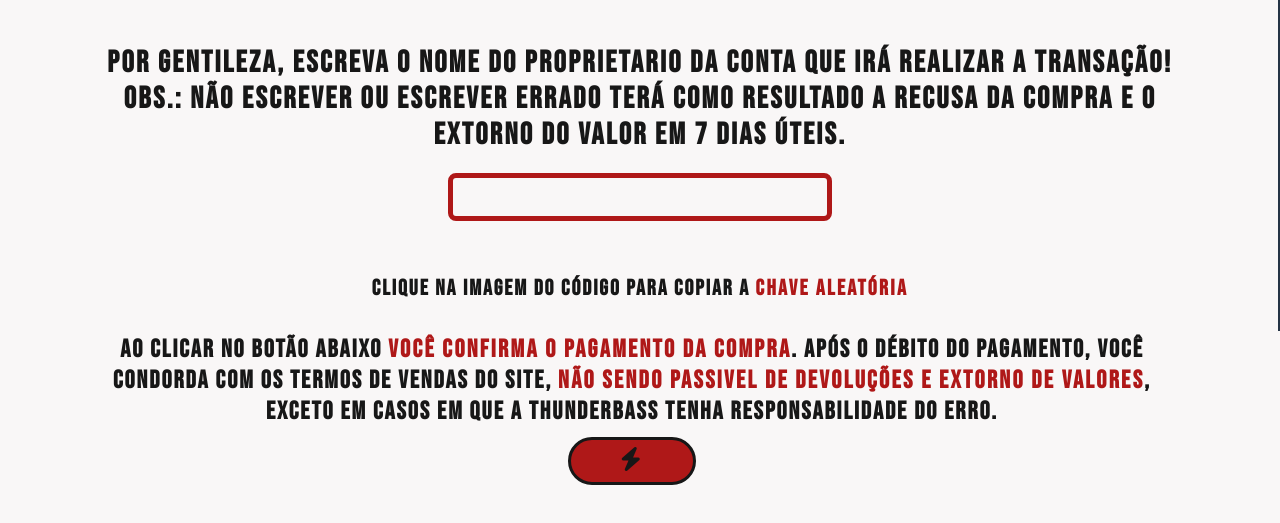
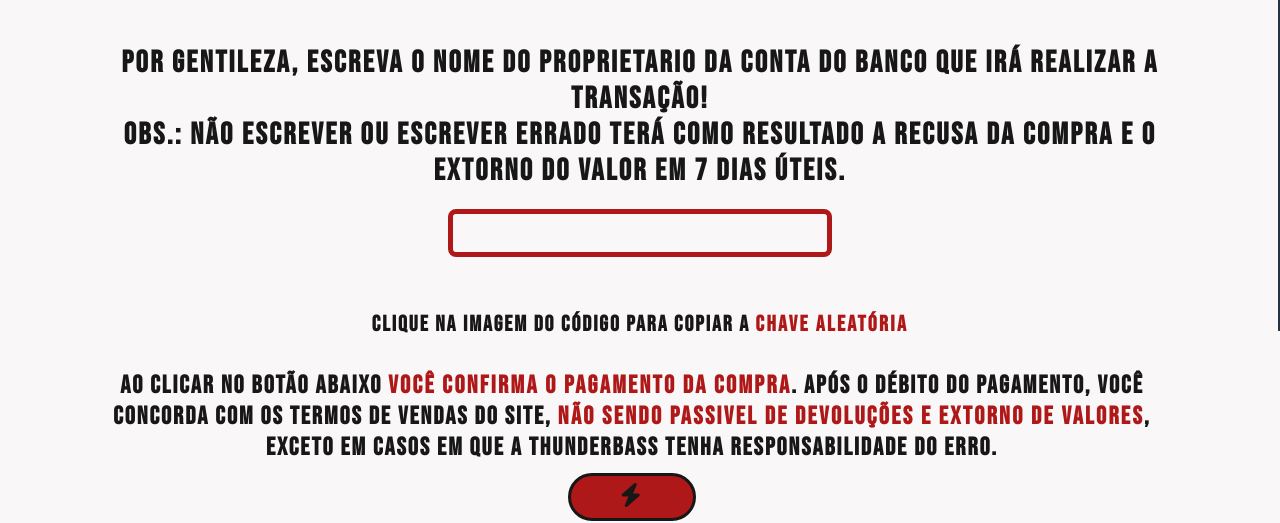
Before and after one commit to TthunderBass/thuntherbasssite, a plain HTML site: page pages/compra.html in a window 1280 px wide. Shown: the part 469-992 px from the top of the page. Drawn offline with Linux system fonts and the light colour scheme.

Commit message:
Update compra.html

```diff
--- a/pages/compra.html
+++ b/pages/compra.html
@@ -87,7 +87,7 @@
                 <div id="qrcode">
 
                     <h4 id="formularioh4">
-                        Por gentileza, escreva o nome do proprietario da conta que irá realizar a transação!<br>
+                        Por gentileza, escreva o nome do proprietario da conta do banco que irá realizar a transação!<br>
                         Obs.: Não escrever ou escrever errado terá como resultado a recusa da compra e o extorno do valor em 7 dias úteis.
                     </h4>
                     <input  class="input" id="nomeContaPix" type="text"><br>
@@ -107,7 +107,7 @@
 
                     <h6 id="termo">
                         Ao clicar no botão abaixo <span class="textmark">você confirma o pagamento da compra</span>.
-                        Após o débito do pagamento, você condorda com os termos de vendas
+                        Após o débito do pagamento, você concorda com os termos de vendas
                         do site, <span class="textmark">não sendo passivel de devoluções e extorno de valores</span>,
                         exceto em casos em que a thunderbass tenha responsabilidade do erro.
                     </h6>
```
